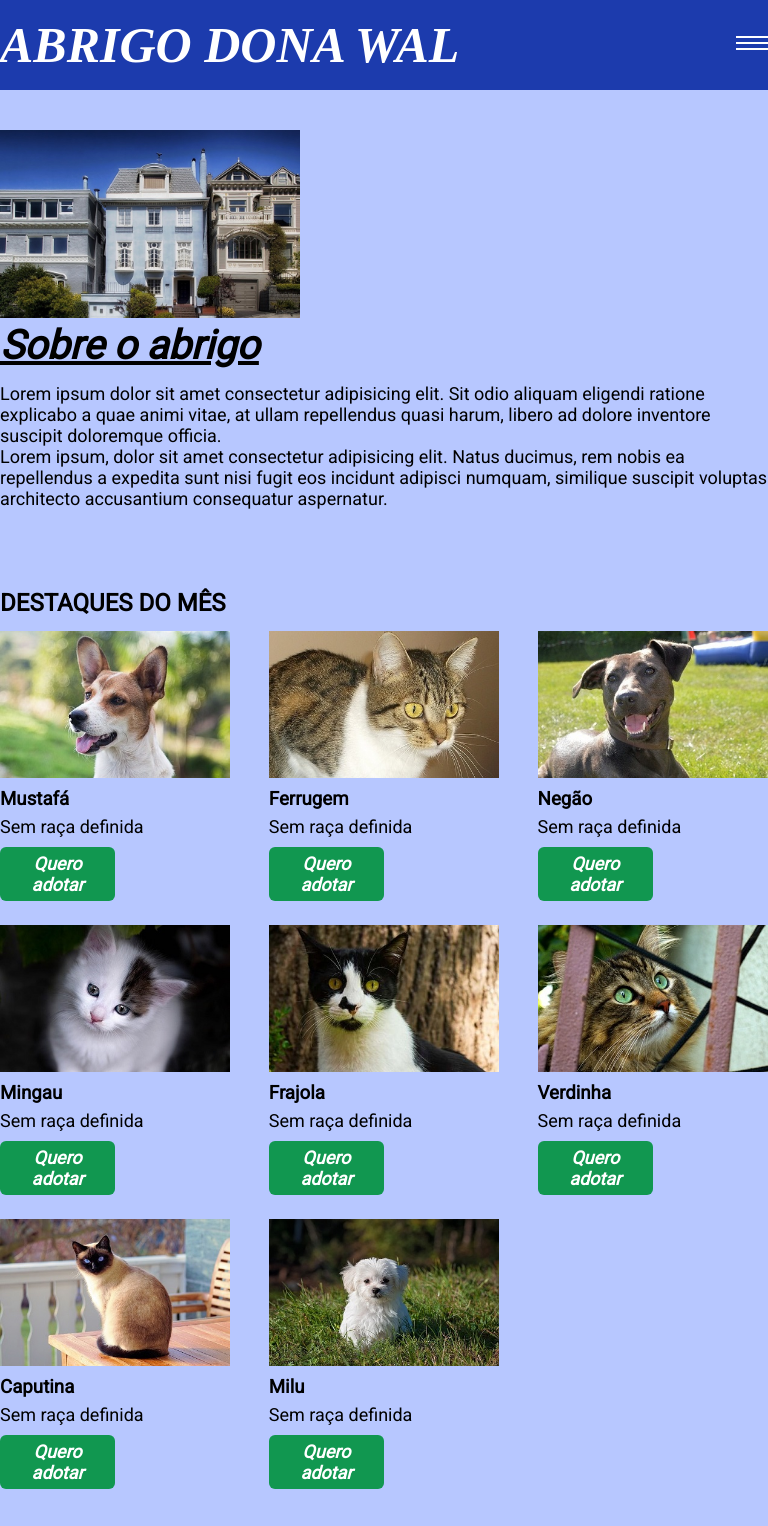
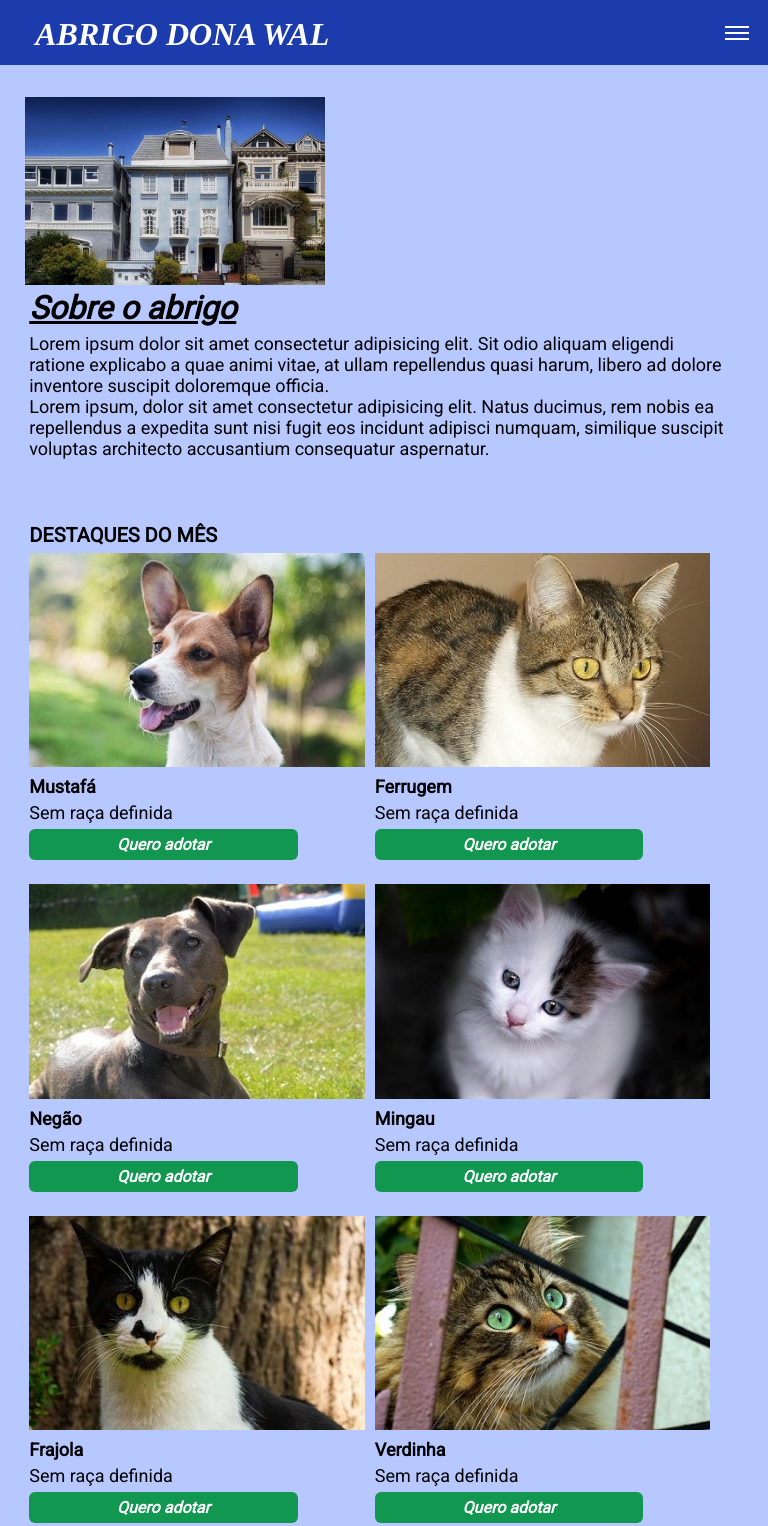
Before and after one commit to TatuzinhoBixo/Ebac-Avaliacao, a plain HTML site: page index.html in a window 768 px wide. Shown: the top 1526 px of the page. Drawn offline with nearby package versions, Linux system fonts and the light colour scheme.

Commit message:
Final Responsivo

```diff
--- a/index.html
+++ b/index.html
@@ -123,7 +123,7 @@
                     </p>
                     <button type="button">Quero adotar</button>
                 </li>
-                <li class="item-central">
+                <li class="item-central item-central-tablet">
                     <picture>
                         <source srcset="./images/ad5-3.jpg" media="(max-width: 640px)"/>
                         <source srcset="./images/ad5-2.jpg" media="(min-width: 641px) and (max-width:1023px)"/>
--- a/main.css
+++ b/main.css
@@ -157,6 +157,101 @@ footer li img {
     height: 32px;
 }
 
+@media (min-width: 641px) and (max-width: 1023px){
+    header h1 {
+        font-size: 32px; /*tamanho do título */
+        margin-left: 16px; /*margem do título */
+    }
+
+    header > .container,
+    footer > .container {
+    padding-bottom: 12px; /*tamanho a baixo da caixa de fundo do título*/
+    }
+
+    .container {
+        width: 95%;
+    }
+
+    .hamburguer {
+        width: 24px; /*comprimento hamburger */
+    }
+
+    .hamburguer span {
+        margin-bottom: 4px; /* margem entre os hamburguers */
+    }
+
+    nav {
+        padding: 12px 0; /*tamanho do spam */
+        }
+
+    nav li {
+        margin-left: 14px; /*margem da esquerda do span */
+        font-size: 12px; /*tamanho fonte spam */
+    }
+
+    #sobre-abrigo img {
+        margin-left: 6px;  /*margem da figura do site */
+        margin-right: 4px;   /*ajuste da margem direita para a figura */
+    }
+
+    #sobre-abrigo h2 {
+        font-size: 32px; /*Título do texto*/
+    }
+
+    #sobre-abrigo p {
+        margin-left: 10px; /*margem do texto*/
+        margin-right: 16px;
+    }
+
+    section {
+        padding: 32px 0; /*espaçamento entre a imagem principal e o header */
+    }
+
+    section h2 {
+        margin-bottom: 16px;  /* margem do título texto para o texto */
+        margin-left: 10px;   /*margem do texto*/
+        font-size: 20px; /* tamanho da fonte no destaque do mês */
+        margin-bottom: 6px; /*margem do destaque do mes para as fotos*/
+    }
+
+    .lista-adocao li {
+        max-width: 46%;
+        margin-bottom: 24px; /*margem da figura adoção para a proxima foto */
+        margin-left: 10px;
+    }
+
+    .lista-adocao li h3 {
+        margin: 5px 0; /*margim nome dos bixos */
+        font-size: 18px; /*fonte do nome dos bixos */
+    }
+
+    .lista-adocao p {
+        margin-bottom: 6px; /*margem da descrição para o botão */
+    }
+
+    button {
+        width: 80%; /*proporção do tamanho do botão com a figura*/
+        padding: 6px; /*largura do botão */
+        font-size: 16px;
+    }
+
+    footer li {
+        margin-left: 16px;
+    }
+
+    footer li img {
+        height: 26px;
+    }
+
+    footer p {
+        margin-left: 16px;
+    }
+
+    .item-central-tablet {
+        margin: 0 0%;
+    }
+}
+
 @media screen and (max-width: 640px) {
     header h1 {
         font-size: 26px; /*tamanho do título */
@@ -247,3 +342,4 @@ footer li img {
     footer p {
         margin-left: 16px;
     }
+}
```
